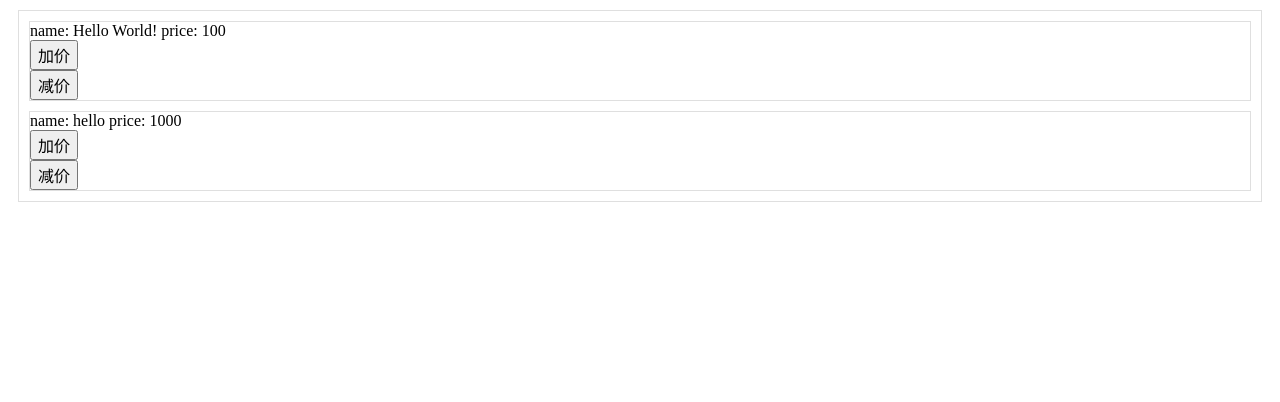
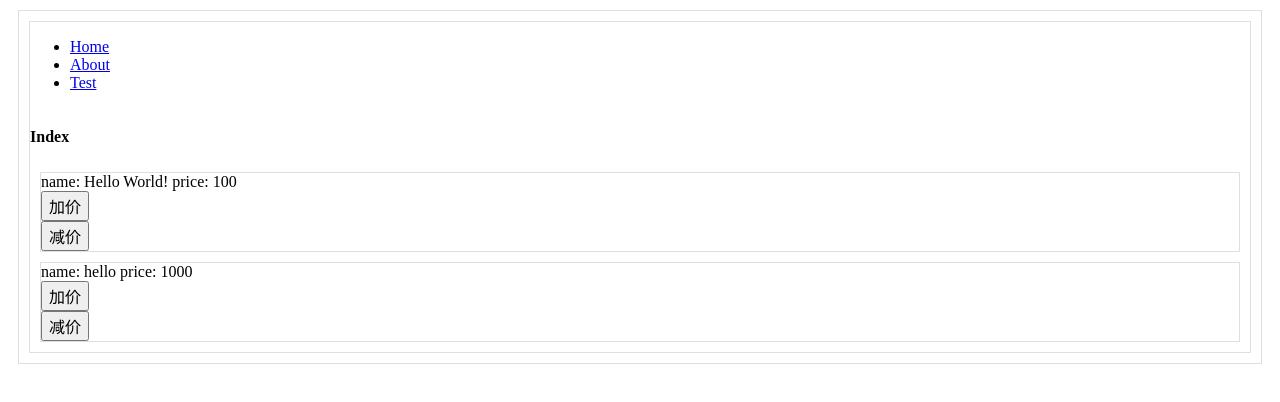
Before and after one commit to getOnce/react-app, a React app: page / in a window 1280 px wide. Shown: the top 402 px of the page. Built offline with nearby package versions, Linux system fonts and the light colour scheme.

Commit message:
feature: 路由

```diff
--- a/package.json
+++ b/package.json
@@ -27,6 +27,7 @@
     "react-dev-utils": "^5.0.2",
     "react-dom": "^16.7.0",
     "react-redux": "^6.0.0",
+    "react-router-dom": "^4.3.1",
     "react-router-redux": "^4.0.8",
     "resolve": "1.6.0",
     "source-map-loader": "^0.2.1",
@@ -56,6 +57,7 @@
     "@types/react": "^16.7.18",
     "@types/react-dom": "^16.0.11",
     "@types/react-redux": "^6.0.11",
+    "@types/react-router-dom": "^4.3.1",
     "@types/react-router-redux": "^5.0.17",
     "typescript": "^3.2.2"
   },
--- a/src/index.tsx
+++ b/src/index.tsx
@@ -1,13 +1,7 @@
 import * as React from 'react';
 import * as ReactDOM from 'react-dom';
-import { Provider } from 'react-redux';
-import {store} from './store';
-import Demo from './store/demo/index';
-import DemoUsage from './components/Demo.usage';
+import App from './router';
 ReactDOM.render(
-  <Provider store={store}>
-    <Demo />
-    <DemoUsage  name={`hello`} price={1000}/>
-  </Provider>,
+  <App/>,
   document.getElementById('root') as HTMLElement
 );
--- /dev/null
+++ b/src/pages/demo.tsx
@@ -0,0 +1,17 @@
+import * as React from 'react';
+import { Provider } from 'react-redux';
+import {store} from '../store';
+import Demo from '../store/demo';
+import DemoUsage from '../components/Demo.usage';
+
+export default function() {
+    return (
+        <Provider store={store}>
+            <h1>
+                <span>DEMO</span>
+            </h1>
+            <Demo />
+            <DemoUsage  name={`hello`} price={1000}/>
+        </Provider>
+    )
+}
--- /dev/null
+++ b/src/pages/index.tsx
@@ -0,0 +1,17 @@
+import * as React from 'react';
+import { Provider } from 'react-redux';
+import {store} from '../store';
+import Demo from '../store/demo';
+import DemoUsage from '../components/Demo.usage';
+
+export default function() {
+    return (
+        <Provider store={store}>
+            <h1>
+                <span>Index</span>
+            </h1>
+            <Demo />
+            <DemoUsage  name={`hello`} price={1000}/>
+        </Provider>
+    )
+}
--- /dev/null
+++ b/src/pages/test.tsx
@@ -0,0 +1,17 @@
+import * as React from 'react';
+import { Provider } from 'react-redux';
+import {store} from '../store';
+import Demo from '../store/demo';
+import DemoUsage from '../components/Demo.usage';
+
+export default function() {
+    return (
+        <Provider store={store}>
+            <h1>
+                <span>TEST</span>
+            </h1>
+            <Demo />
+            <DemoUsage  name={`hello`} price={1000}/>
+        </Provider>
+    )
+}
--- /dev/null
+++ b/src/router.tsx
@@ -0,0 +1,31 @@
+import * as React from "react";
+import { BrowserRouter as Router, Route, Link} from "react-router-dom";
+import Demo from './pages/demo';
+import Test from './pages/test';
+import Home from './pages/index';
+function BasicExample() {
+  return (
+    <Router>
+      <div>
+      <ul>
+          <li>
+            <Link to="/">Home</Link>
+          </li>
+          <li>
+            <Link to="/demo">About</Link>
+          </li>
+          <li>
+            <Link to="/test">Test</Link>
+          </li>
+        </ul>
+        <Route exact={true} path="/" component={Home} />
+        <Route path="/test" component={Test} />
+        <Route path="/demo" component={Demo} />
+      </div>
+    </Router>
+  );
+}
+
+
+
+export default BasicExample;
```
Also changed, not shown: 1 other file (tests, documents, lock files or other folders).
